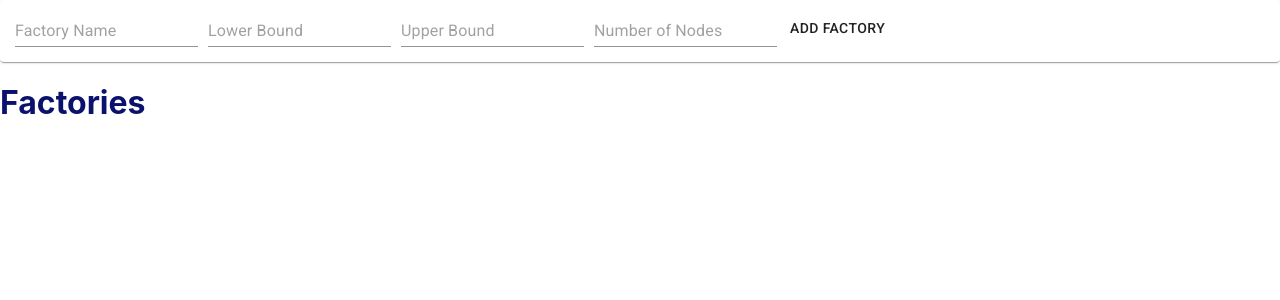
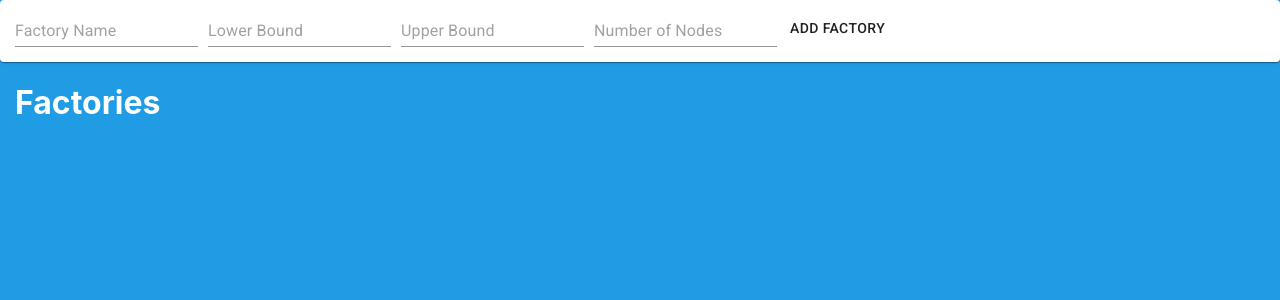
Before and after one commit to salmonnear/pp-fs, a React (Create React App) app in the folder client/: page / in a window 1280 px wide. Shown: the top 300 px of the page. Built offline with nearby package versions, Linux system fonts and the light colour scheme; no server answers.

Commit message:
style and add socket.io-client

```diff
--- a/client/package.json
+++ b/client/package.json
@@ -12,7 +12,8 @@
     "react": "^16.8.6",
     "react-dom": "^16.8.6",
     "react-router-dom": "^5.0.1",
-    "react-scripts": "3.0.1"
+    "react-scripts": "3.0.1",
+    "socket.io-client": "^2.2.0"
   },
   "scripts": {
     "start": "react-scripts start",
--- a/client/src/App.css
+++ b/client/src/App.css
@@ -1,3 +1,8 @@
+body {
+  background-color: rgb(31, 156, 228);
+  height: 100%;
+}
+
 .container {
   text-align: center;
   padding: 10px 5px;
@@ -30,9 +35,19 @@
 
 .headerLabel {
   float: center;
-  color: rgb(11, 18, 109);
+  padding-left: 15px;
+  color: rgb(255, 255, 255);
 }
 
 form {
   padding: 10px;
 }
+
+Button {
+  background-color: green;
+  color: green;
+}
+
+.expPan {
+  background-color: yellow;
+}
--- a/client/src/components/AdjustFactory.js
+++ b/client/src/components/AdjustFactory.js
@@ -104,7 +104,7 @@ export class AdjustFactory extends Component {
     render() {
         const { _id, name, childNodes, upperBound, lowerBound } = this.props.factory;
         return (
-            <div>
+            <div className="container">
                 <h3>Adjust Factory</h3>
                 <form onSubmit={this.onSubmit} >
                 <TextField
@@ -139,6 +139,7 @@ export class AdjustFactory extends Component {
                     value={this.state.newNumberOfNodes}
                     onChange={this.onChange}
                 />
+                <br/>
                 <Button
                     onClick={this.props.adjustFactory.bind(this, _id)}
                     type="submit"
--- a/client/src/components/Factory.js
+++ b/client/src/components/Factory.js
@@ -18,21 +18,23 @@ export class Factory extends Component {
         //console.log(childNodes);
         return (
             <React.Fragment key={_id}>
-            <ExpansionPanel >
+            <ExpansionPanel>
               <ExpansionPanelSummary
                 expandIcon={<ExpandMoreIcon />}
                 aria-controls="panel1bh-content"
                 id="panel1bh-header"
                 >
                 <Typography ><h3>{name}</h3></Typography>
-                <IconButton onClick={this.props.delFactory.bind(this, _id)} aria-label="delete" style={btnStyle} size="small"><DeleteIcon fontSize="medium" /></IconButton>
+                <IconButton onClick={this.props.delFactory.bind(this, _id)} aria-label="delete" size="small"><DeleteIcon /></IconButton>
               </ExpansionPanelSummary>
             <ExpansionPanelDetails>
             <Typography key={name}>
               childnodes {childNodes.map((num) => {
                 return <ul>{num}</ul>;
               })}
+              <br/>
               Upper Limit : {upperBound}
+              <br/>
               Lower Limit : {lowerBound}
               <br/>
               {_id}
@@ -48,9 +50,5 @@ export class Factory extends Component {
     }
 }
 
-const btnStyle = {
-    float: 'right',
-
-}
 
 export default Factory
```
Also changed, not shown: client/src/components/AddFactory.js (+0 -12 lines), 1 other file (tests, documents, lock files or other folders).
